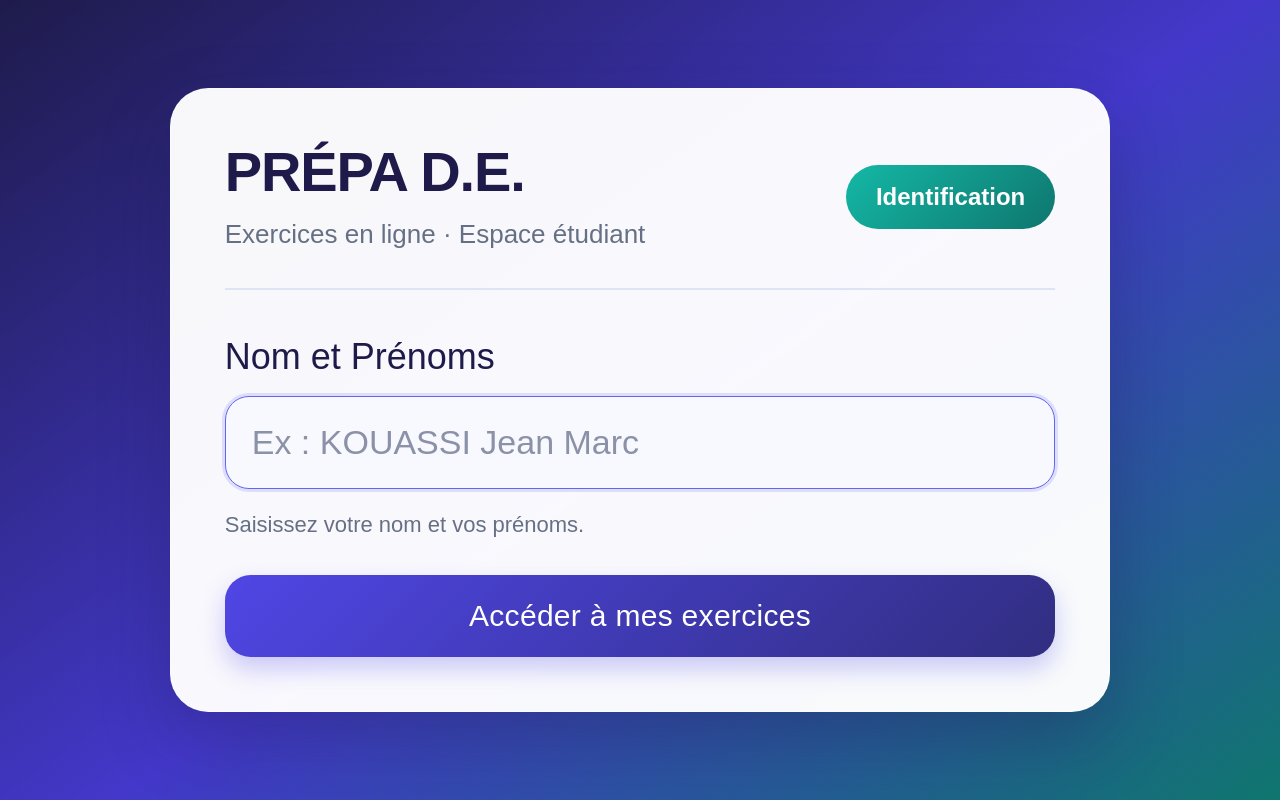
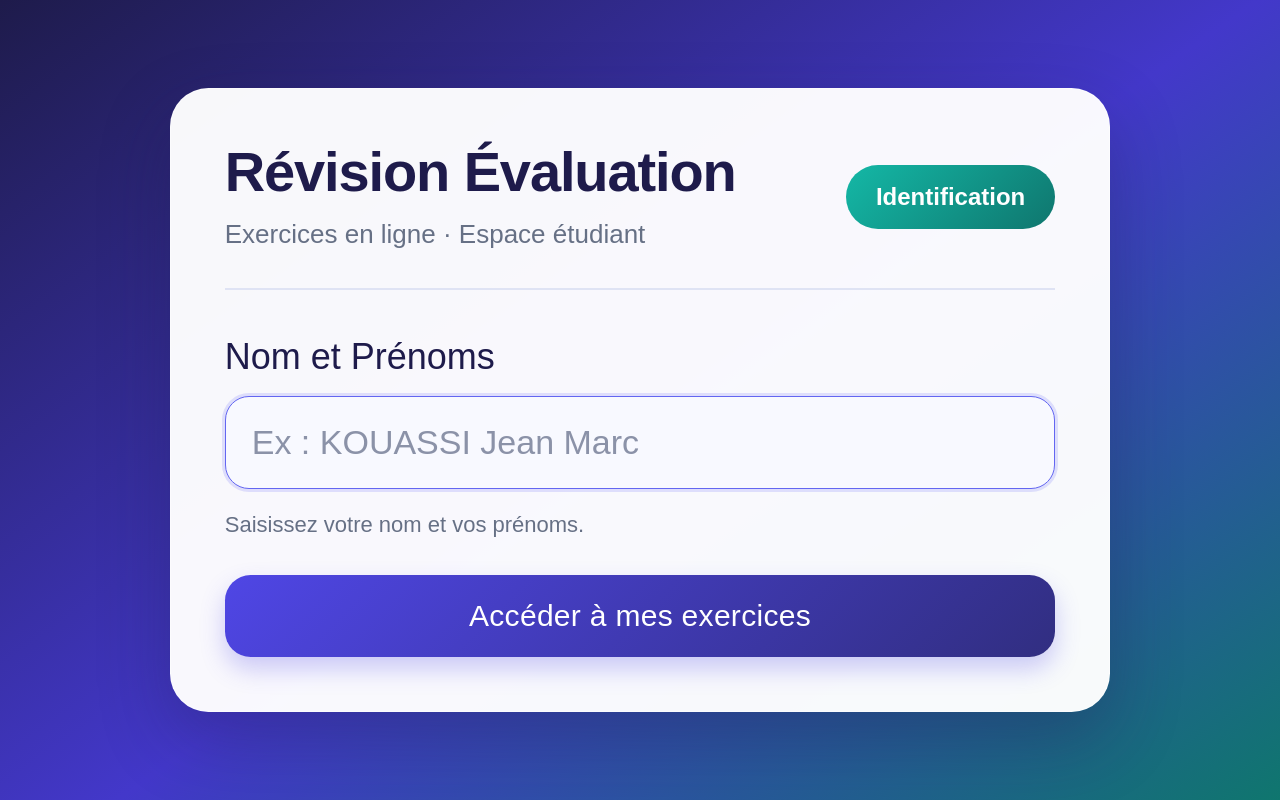
Before and after one commit to tirbucebeda-arch/rev-P9, a plain HTML site: page index.html in a window 1280 px wide. Drawn offline with Linux system fonts and the light colour scheme.

Commit message:
Add files via upload

```diff
--- a/index.html
+++ b/index.html
@@ -3,7 +3,7 @@
 <head>
   <meta charset="UTF-8" />
   <meta name="viewport" content="width=device-width, initial-scale=1.0" />
-  <title>PRÉPA D.E.</title>
+  <title>Révision Évaluation</title>
   <link rel="stylesheet" href="style.css" />
 </head>
 <body>
@@ -14,7 +14,7 @@
       <div class="access-top">
         <div class="access-branding no-logo">
           <div class="access-title-wrap">
-            <h1 class="access-title">PRÉPA D.E.</h1>
+            <h1 class="access-title">Révision Évaluation</h1>
             <p class="access-subtitle">Exercices en ligne · Espace étudiant</p>
           </div>
         </div>
@@ -67,7 +67,7 @@ document.addEventListener("DOMContentLoaded", () => {
 <header id="siteHeader" class="student-site-header" style="display:none;">
   <div class="container student-topbar">
     <div class="student-topbar-title">
-      <h1>PRÉPA D.E. – Espace Étudiant</h1>
+      <h1>Révision Évaluation – Espace Étudiant</h1>
     </div>
     <div class="student-topbar-actions">
       <div id="studentHeaderName" class="student-topbar-name"></div>
```
